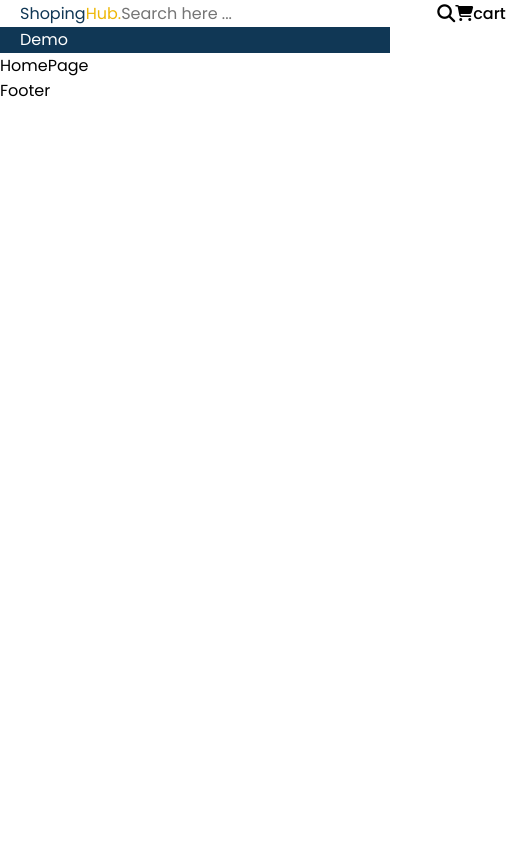
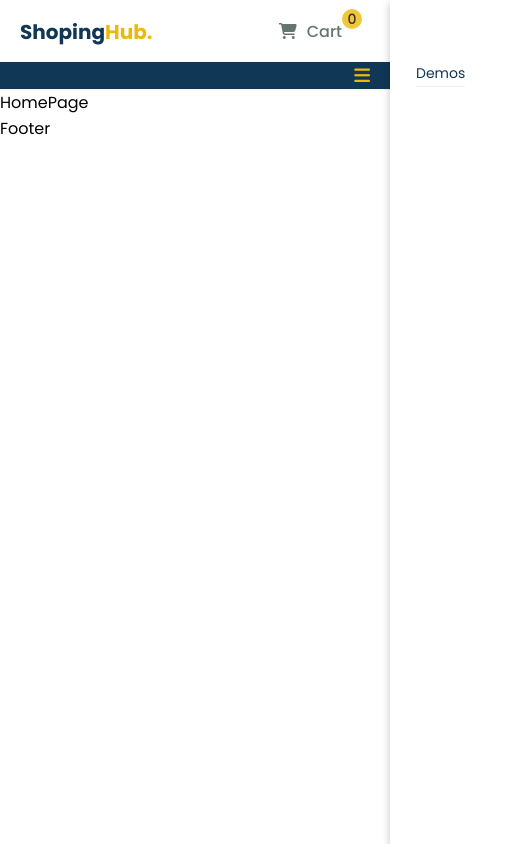
Before and after one commit to virkan91/ShopingHub-React, a React (Vite) app: page / in a window 390 px wide. Shown: the whole page, 506 px wide, since content can reach past the window. Built offline with nearby package versions, Linux system fonts and the light colour scheme.

Commit message:
add navbar

```diff
--- a/src/components/Navbar/Navbar.jsx
+++ b/src/components/Navbar/Navbar.jsx
@@ -1,8 +1,9 @@
-import React from "react";
+import React, { useState } from "react";
 import "./Navbar.scss";
 import { Link } from "react-router-dom";
 
 const Navbar = () => {
+  const [isSidebarOpen, setIsSidebarOpen] = useState(false);
   return (
     <nav className="navbar">
       <div className="navbar-content">
@@ -26,7 +27,8 @@ const Navbar = () => {
                   <i className="fas fa-shopping-cart"></i>
                 </span>
                 <div className="btn-txt fw-5">
-                  cart <span className="cart-count-value"></span>{" "}
+                  Cart
+                  <span className="cart-count-value">0</span>{" "}
                 </div>
               </Link>
             </div>
@@ -35,14 +37,29 @@ const Navbar = () => {
 
         <div className="navbar-bottom bg-regal-blue">
           <div className="container flex flex-between">
-            <ul className="nav-links flex">
-              <button type="button" className="navbar-hide-btn text-white">
-                <i className="fac fa-time"></i>
+            <ul
+              className={`nav-links flex ${
+                isSidebarOpen ? "show-nav-links" : ""
+              }`}
+            >
+              <button type="button" className="navbar-hide-btn text-white"
+                onClick={() => setIsSidebarOpen(false)}
+              >
+                <i className="fas fa-times"></i>
               </button>
               <li>
-                <Link to="/" className="nav-link text-white">Demo</Link>
+                <Link to="/" className="nav-link text-white">
+                  Demos
+                </Link>
               </li>
             </ul>
+            <button
+              type="botton"
+              className="navbar-show-btn text-gold"
+              onClick={() => setIsSidebarOpen(true)}
+            >
+              <i className="fas fa-bars"></i>
+            </button>
           </div>
         </div>
       </div>
--- a/src/components/Navbar/Navbar.scss
+++ b/src/components/Navbar/Navbar.scss
@@ -0,0 +1,164 @@
+@import "../../App.scss";
+
+.navbar {
+  padding: 16px 0 0 0;
+  border-bottom: 1px solid rgba(0, 0, 0, 0.05);
+  &-brand {
+    font-size: 30px;
+    font-weight: 700;
+
+    @media screen and (max-width: 992px) {
+      font-size: 24px;
+    }
+
+    @media screen and (max-width: 576px) {
+      font-size: 20px;
+    }
+  }
+
+  &-search {
+    align-items: stretch;
+    input {
+      width: 100%;
+      border: 0.5px solid rgba(0, 0, 0, 0.05);
+      color: $clr-light-blue;
+      height: 44px;
+      padding: 4px 16px;
+      border-radius: 3px 0 0 3px;
+    }
+    .navbar-search-btn {
+      width: 60px;
+      height: 44px;
+      background-color: $clr-gold;
+      color: $clr-white;
+      transition: $transition;
+
+      &:hover {
+        background-color: $clr-regal-blue;
+      }
+    }
+  }
+  &-btns {
+    .add-to-cart-btn {
+      margin-right: 28px;
+      color: $clr-pine-green;
+      .btn-ico {
+        margin-right: 10px;
+      }
+      .btn-txt {
+        position: relative;
+        .cart-count-value {
+          position: absolute;
+          top: -10px;
+          display: inline-flex;
+          justify-content: center;
+          align-items: center;
+          background-color: $clr-gold;
+          width: 20px;
+          height: 20px;
+          border-radius: 50px;
+          font-size: 14px;
+          color: $clr-black;
+          opacity: 0.8;
+          font-weight: 500;
+        }
+      }
+    }
+  }
+
+  .navbar-bottom {
+    padding-left: 10px 0;
+    margin-top: 14px;
+
+    > .container {
+      justify-content: flex-end;
+    }
+    .nav-links {
+      li {
+        margin: 0 10px;
+      }
+      .nav-link {
+        font-size: 14.5px;
+        transition: $transition;
+
+        &:hover {
+          opacity: 0.8;
+        }
+      }
+    }
+    .navbar-show-btn {
+      transition: $transition;
+      display: none;
+
+      &:hover {
+        color: $clr-white;
+      }
+    }
+    .navbar-hide-btn {
+      display: none;
+    }
+  }
+
+  @media screen and (max-width: 1200px) {
+    .nav-links {
+      .nav-links {
+        font-size: 13px !important;
+      }
+    }
+  }
+  @media screen and (max-width: 992px) {
+    .nav-links {
+      position: fixed;
+      top: 0;
+      right: 0;
+      height: 100%;
+      width: 280px;
+      background-color: $clr-white;
+      box-shadow: rgba(0, 0, 0, 0.24) 0px 3px 8px;
+      flex-direction: column;
+      align-items: flex-start;
+      padding-top: 60px;
+      padding-left: 16px;
+      transform: translateX(100%);
+      transition: $transition;
+      z-index: 999;
+
+      li {
+        margin-bottom: 10px !important;
+        border-bottom: 0.5px solid rgba(0, 0, 0, 0.05);
+
+        .nav-link {
+          color: $clr-regal-blue;
+          font-size: 14px !important;
+        }
+      }
+    }
+    .show-nav-links {
+      transform: translateX(0);
+    }
+    .navbar-show-btn {
+      display: block !important;
+    }
+    .navbar-hide-btn {
+      position: absolute;
+      top: 20px;
+      right: 20px;
+      font-size: 16px;
+      width: 24px;
+      height: 24px;
+      background-color: $clr-black;
+      border-radius: 50%;
+      display: flex !important;
+      align-items: center;
+      justify-content: center;
+    }
+  }
+
+  @media screen and (max-width: 768px) {
+    .navbar-top {
+      .navbar-search {
+        display: none;
+      }
+    }
+  }
+}
--- a/src/utils/status.jsx
+++ b/src/utils/status.jsx
@@ -0,0 +1,5 @@
+export const STATUS = Object.freeze({
+    IDLE: 'idle',
+    ERROR: 'error',
+    LOADING: 'laoding'
+})
```
Also changed, not shown: src/store/categorySlice.jsx (+50 -0 lines).
